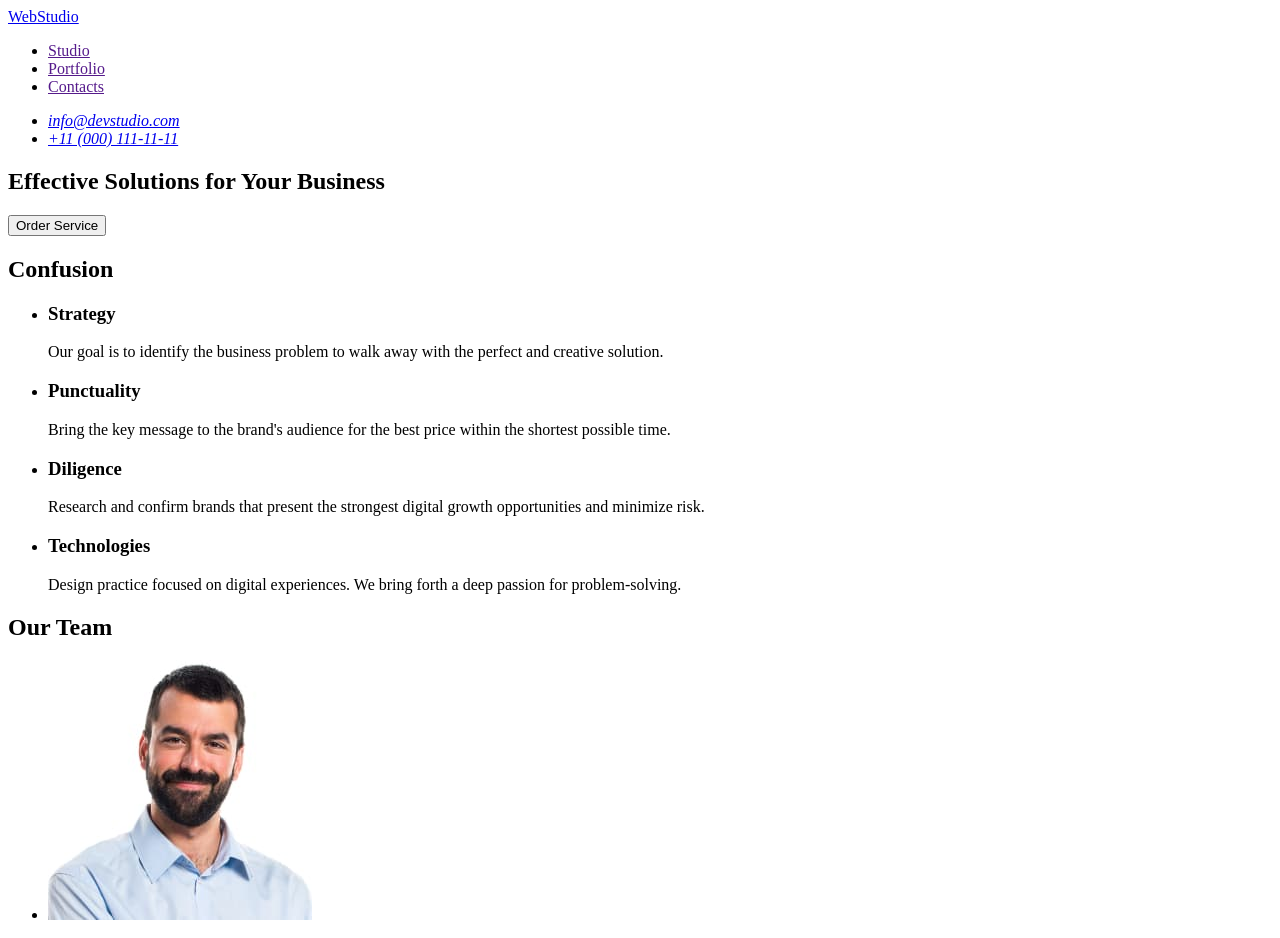
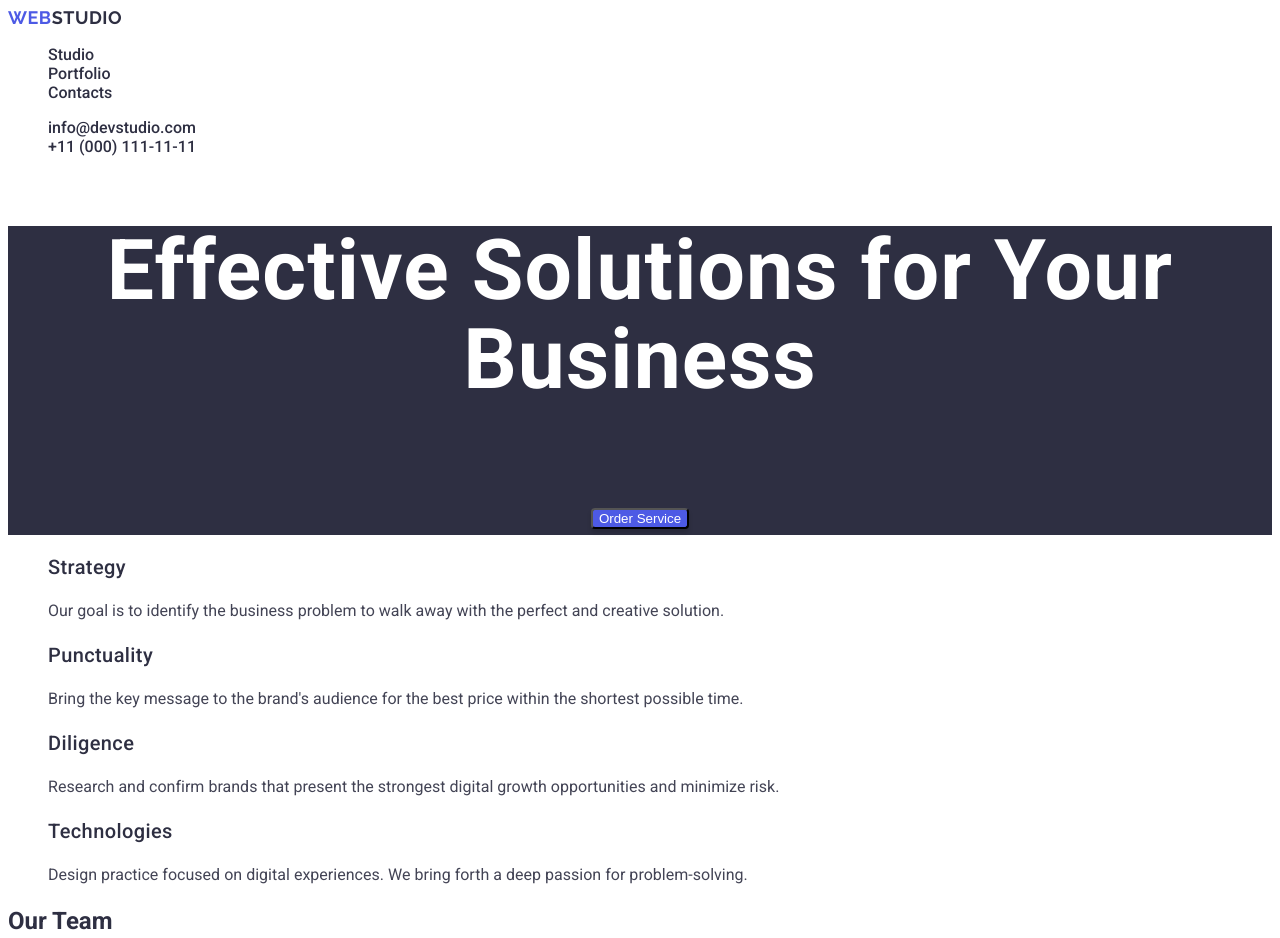
Before and after one commit to Turg0n/goit-markup-hw-02, a plain HTML site: page index.html in a window 1280 px wide. Shown: the top 938 px of the page. Drawn offline with Linux system fonts and the light colour scheme.

Commit message:
firstwork

```diff
--- /dev/null
+++ b/css/styles.css
@@ -0,0 +1,79 @@
+body {
+    font-family: 'Roboto', sans-serif;
+    color: #2E2F42;
+    background-color: #fff;
+}
+.header {
+    font-weight: 500;
+}
+.header-nav {
+    color: inherit;
+}
+.header-link{
+    color: inherit;
+    text-decoration: none;
+}
+.header-link:hover,
+.header-link:focus {
+    color: #404BBF;
+    text-decoration: underline;
+}
+.link-logo {
+font-family: Raleway;
+color: inherit;
+font-size: 18px;
+font-weight: 700;
+line-height: 1.16;
+letter-spacing: 0.03em;
+text-transform: uppercase;
+text-decoration: none;
+}
+.logo-web {
+    color: #4D5AE5;
+}
+ul {
+    list-style-type: none;
+}
+.address {
+    font-style: normal;
+    color: inherit;
+}
+.address-list {
+    color: #2E2F42;
+    text-decoration: none;
+}
+.address-link{
+    color: inherit;
+    text-decoration: none;
+}
+.address-link:hover,
+.address-link:focus {
+    color: #404BBF;
+    text-decoration: underline;
+}
+.title {
+    color: var(--WHITE, #FFF);
+    text-align: center;
+    font-size: 56px;
+    font-weight: 700;
+    line-height: 1.07;
+    letter-spacing: 0.02em;
+    background-color: #2E2F42;
+}
+.title-button {
+    color: #FFF;
+    border-radius: 4px;
+    background: #4D5AE5;
+    box-shadow: 0px 4px 4px 0px rgba(0, 0, 0, 0.15);
+}
+.features-title {
+font-size: 20px;
+font-weight: 500;
+line-height: 1.2;
+letter-spacing: 0.02em;
+}
+.features-text {
+    color: #434455;
+    line-height: 1.5;
+    letter-spacing: 0.02px;
+}
--- a/index.html
+++ b/index.html
@@ -3,53 +3,55 @@
 <head>
     <meta charset="UTF-8">
     <meta name="viewport" content="width=device-width, initial-scale=1.0">
+    <link href="https://fonts.googleapis.com/css2?family=Raleway:wght@700&family=Roboto:wght@400;500;700&display=swap" rel="stylesheet">
     <title>Web Studio</title>
+    <link rel="stylesheet" href="/css/styles.css">
 </head>
 <body>
-    <header>
+    <header class="header">
 
-        <nav>
-            <a href="./index.html"> WebStudio </a>
-            <ul>
-                <li><a href="" target="_blank" rel="noopener noreferrer">Studio</a></li>
-                <li><a href="" target="_blank" rel="noopener noreferrer">Portfolio</a></li>
-                <li><a href="" target="_blank" rel="noopener noreferrer">Contacts</a></li>
+        <nav class="header-nav">
+            <a class="link-logo" href="./index.html"> <span class="logo-web">Web</span>Studio </a>
+            <ul class="header-nav-links">
+                <li><a class="header-link" href="" target="_blank" rel="noopener noreferrer">Studio</a></li>
+                <li><a class="header-link" href="" target="_blank" rel="noopener noreferrer">Portfolio</a></li>
+                <li><a class="header-link" href="" target="_blank" rel="noopener noreferrer">Contacts</a></li>
             </ul>
         </nav>
-        <address>
-            <ul>
-                <li><a href="mailto:info@devstudio.com">info@devstudio.com</a></li>
-                <li><a href="tel:+110001111111">+11 (000) 111-11-11</a></li>
+        <address class="address">
+            <ul class="address-list">
+                <li><a class="address-link" href="mailto:info@devstudio.com">info@devstudio.com</a></li>
+                <li><a class="address-link" href="tel:+110001111111">+11 (000) 111-11-11</a></li>
             </ul>
         </address>
     </header>
     <main>
-        <section>
-        <h1>Effective Solutions for Your Business</h1>
-        <button type="button"> Order Service </button>
+        <section class="title">
+        <h1 class="title-text">Effective Solutions for Your Business</h1>
+        <button class="title-button" type="button"> Order Service </button>
         </section>
-        <section>
-            <h2>Confusion</h2>
-        <ul>
+        <section class="features">
+            <h2 hidden>Features</h2>
+        <ul class="features-list">
             <li>
-                <h3>Strategy</h3>
-                <p>Our goal is to identify the business problem to walk away with the perfect and creative solution.</p>
+                <h3 class="features-title">Strategy</h3>
+                <p class="features-text">Our goal is to identify the business problem to walk away with the perfect and creative solution.</p>
             </li>
             <li>
-                <h3>Punctuality</h3>
-                <p>Bring the key message to the brand's audience for the best price within the shortest possible time.</p>
+                <h3 class="features-title">Punctuality</h3>
+                <p class="features-text">Bring the key message to the brand's audience for the best price within the shortest possible time.</p>
             </li>
             <li>
-                <h3>Diligence</h3>
-                <p>Research and confirm brands that present the strongest digital growth opportunities and minimize risk.</p>
+                <h3 class="features-title">Diligence</h3>
+                <p class="features-text">Research and confirm brands that present the strongest digital growth opportunities and minimize risk.</p>
             </li>
             <li>
-                <h3>Technologies</h3>
-                <p>Design practice focused on digital experiences. We bring forth a deep passion for problem-solving.</p>
+                <h3 class="features-title">Technologies</h3>
+                <p class="features-text">Design practice focused on digital experiences. We bring forth a deep passion for problem-solving.</p>
             </li>
         </ul>
         </section>
-        <section>
+        <section class="team">
             <h2>Our Team</h2>
             <ul>
                 <li>
@@ -74,9 +76,44 @@
                 </li>
             </ul>
         </section>
+        <section>
+            <h2>Our Portfolio</h2>
+            <ul>
+                <li>
+                    <img src="/images/portfolio1.jpg" alt="BankApp" wight="360" height="300">
+                    <h3>Banking App</h3>
+                    <p>App</p>
+                </li>
+                <li>
+                    <img src="/images/portfolio2.jpg" alt="Cashless Payment" wight="360" height="300">
+                    <h3>Cashless Payment</h3>
+                    <p>Marketing</p>
+                </li>
+                <li>
+                    <img src="/images/portfolio3.jpg" alt="Meditaion App" wight="360" height="300">
+                    <h3>Meditaion App</h3>
+                    <p>App</p>
+                </li>
+                <li>
+                    <img src="/images/portfolio4.jpg" alt="Taxi" wight="360" height="300">
+                    <h3>Taxi Service</h3>
+                    <p>Marketing</p>
+                </li>
+                <li>
+                    <img src="/images/portfolio5.jpg" alt="Screen Illustrations" wight="360" height="300">
+                    <h3>Screen Illustrations</h3>
+                    <p>Design</p>
+                </li>
+                <li>
+                    <img src="/images/portfolio6.jpg" alt="Online Courses" wight="360" height="300">
+                    <h3>Online Courses</h3>
+                    <p>Marketing</p>
+                </li>
+            </ul>
+        </section>
     </main>
     <footer>
-        <a href="./index.html"> WebStudio </a>
+        <a class="link-logo" href="./index.html"><span class="logo-web">Web</span>Studio </a>
         <p>Increase the flow of customers and sales for your business with digital marketing & growth solutions.</p>
     </footer>
 </body>
```
Also changed, not shown: images/portfolio1.jpg (added), images/portfolio2.jpg (added), images/portfolio3.jpg (added), images/portfolio4.jpg (added), images/portfolio5.jpg (added), images/portfolio6.jpg (added).
